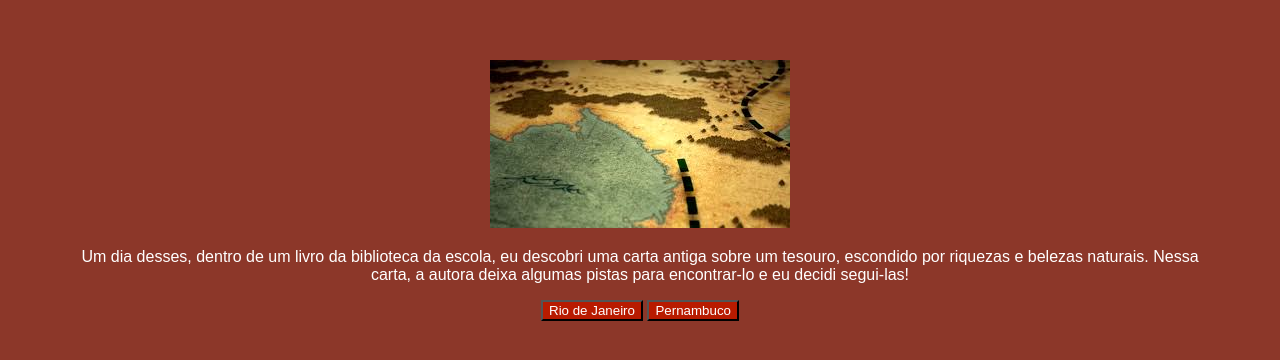
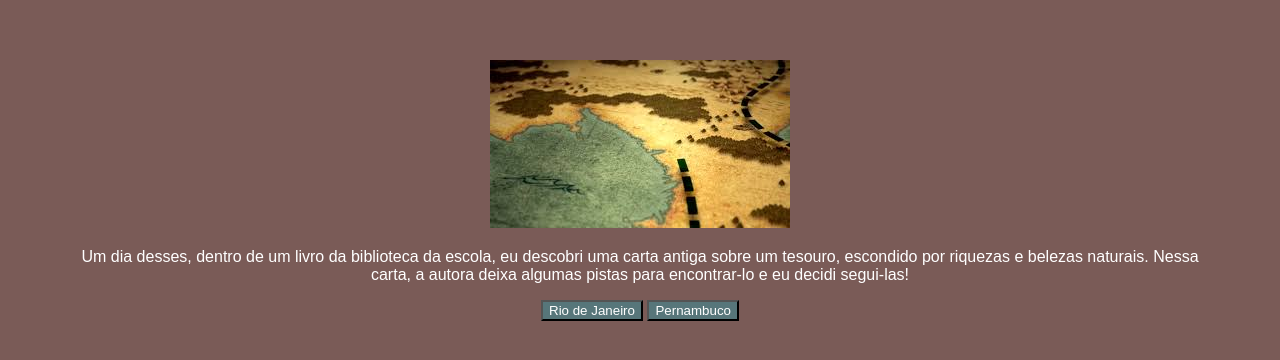
Before and after one commit to LuanaM1/aventura, a plain HTML site: page index.html in a window 1280 px wide. Shown: the part 160-520 px from the top of the page. Drawn offline with Linux system fonts and the light colour scheme; a web font is replaced by a local one.

Commit message:
Update style.css

```diff
--- a/style.css
+++ b/style.css
@@ -1,5 +1,5 @@
 body {
-    background-color: #8C3729;
+    background-color: #7A5B57;
     color: white;
     font-family: "Bai Jamjuree", sans-serif;
     display: flex;
@@ -10,7 +10,7 @@ body {
 }
 
 button {
-    background-color: #B81B00;
+    background-color: #57767A;
     color: white;
     font-family: "Bai Jamjuree", sans-serif;
 }
```
